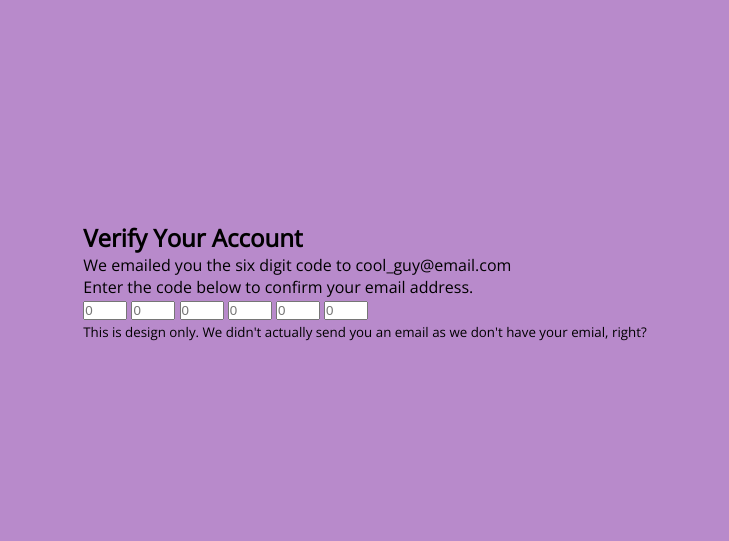
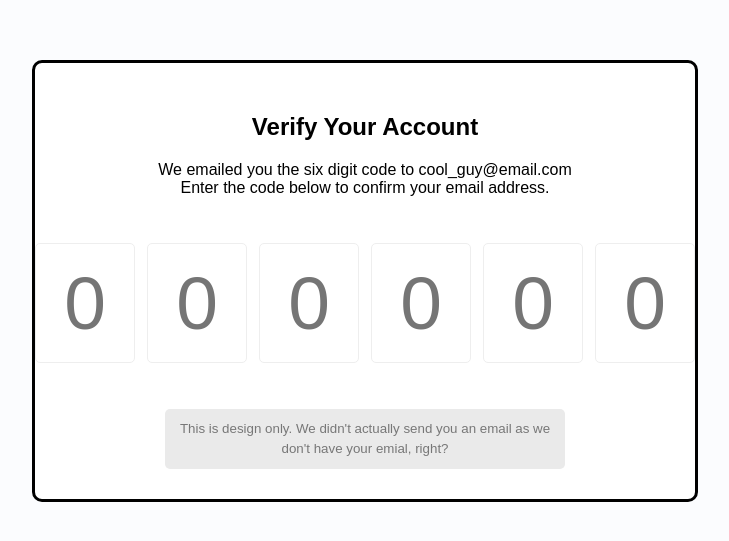
Before and after one commit to istarlet/verify-account-ui, a plain HTML site: page index.html in a window 1280 px wide. Shown: the part 119-660 px from the top of the page, without its empty margins (275-1004 px from the left). Drawn offline with nearby package versions, Linux system fonts and the light colour scheme; a web font is replaced by a local one.

Commit message:
Add css styles

```diff
--- a/styles.css
+++ b/styles.css
@@ -1,23 +1,78 @@
-@import url("https://fonts.googleapis.com/css?family=Open+Sans&display=swap");
+@import url('https://fonts.googleapis.com/css?family=Muli:300,700&display=swap');
 
-/* Generic Styles */
-*,
-*::before,
-*::after {
+* {
   box-sizing: border-box;
-
-  margin: 0;
-  padding: 0;
-
-  text-decoration: none;
-  list-style: none;
 }
 
 body {
-  background-color: rgba(155, 89, 182, 0.7);
-  font-family: "Open Sans", sans-serif;
+  background-color: #fbfcfe;
+  font-family: 'Muli', sans-serif;
   display: flex;
+  align-items: center;
   justify-content: center;
+  height: 100vh;
+  overflow: hidden;
+  margin: 0;
+}
+
+.container {
+  background-color: #fff;
+  border: 3px #000 solid;
+  border-radius: 10px;
+  padding: 30px;
+  max-width: 1000px;
+  text-align: center;
+}
+
+.code-container {
+  display: flex;
   align-items: center;
-  height: 100vh;
+  justify-content: center;
+  margin: 40px 0;
 }
+
+.code {
+  caret-color: transparent;
+  border-radius: 5px;
+  font-size: 75px;
+  height: 120px;
+  width: 100px;
+  border: 1px solid #eee;
+  margin: 1%;
+  text-align: center;
+  font-weight: 300;
+  -moz-appearance: textfield;
+}
+
+.code::-webkit-outer-spin-button,
+.code::-webkit-inner-spin-button {
+  -webkit-appearance: none;
+  margin: 0;
+}
+
+.code:valid {
+  border-color: #3498db;
+  box-shadow: 0 10px 10px -5px rgba(0, 0, 0, 0.25);
+}
+
+.info {
+  background-color: #eaeaea;
+  display: inline-block;
+  padding: 10px;
+  line-height: 20px;
+  max-width: 400px;
+  color: #777;
+  border-radius: 5px;
+}
+
+@media (max-width: 600px) {
+  .code-container {
+    flex-wrap: wrap;
+  }
+
+  .code {
+    font-size: 60px;
+    height: 80px;
+    max-width: 70px;
+  }
+}
```
